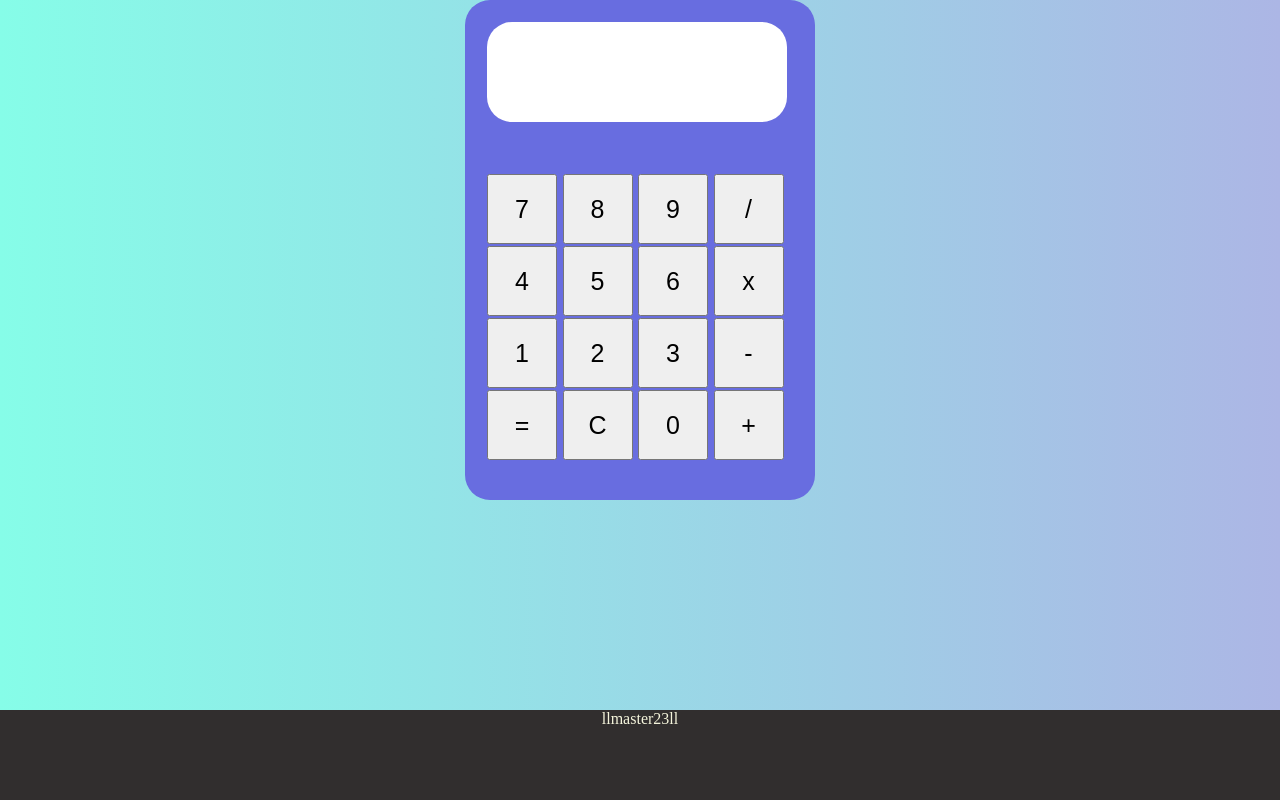
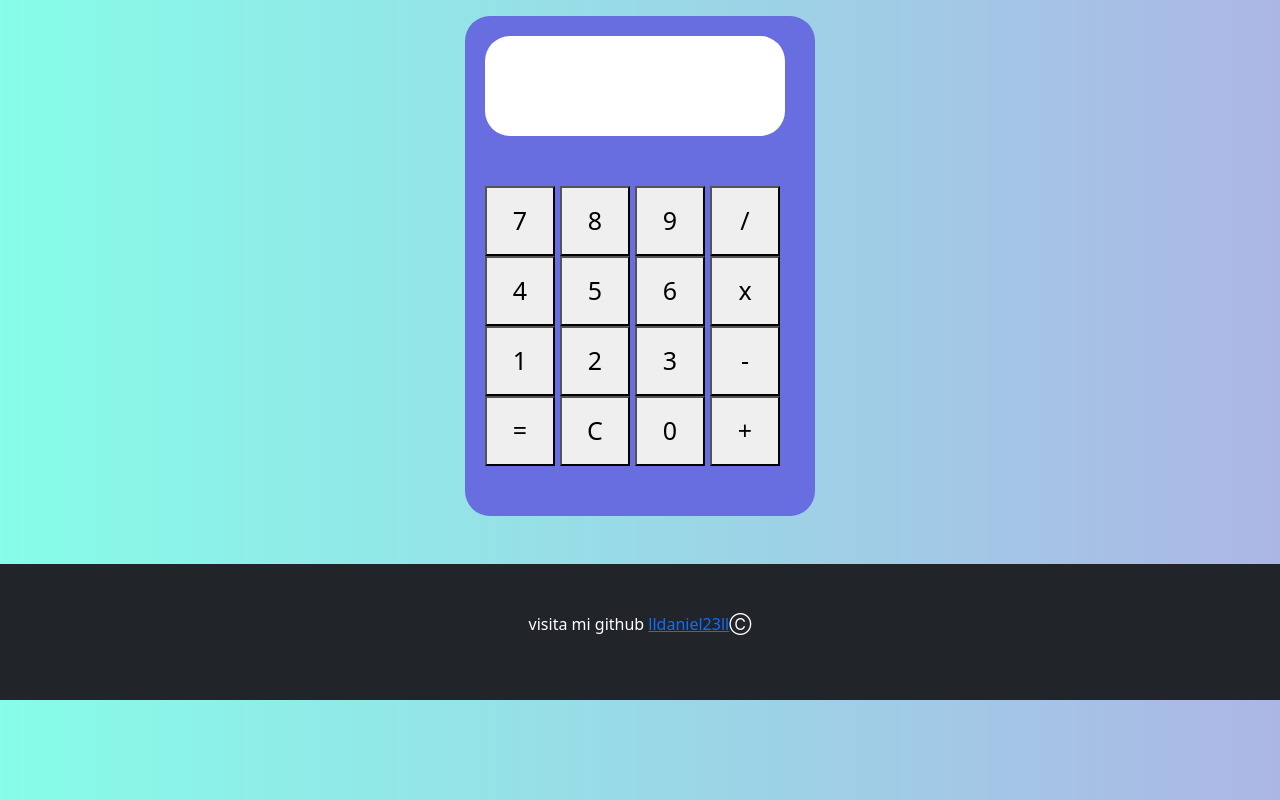
Before and after one commit to lldaniel23ll/calculadoraJS, a plain HTML site: page index.html in a window 1280 px wide. Drawn offline with nearby package versions, Linux system fonts and the light colour scheme.

Commit message:
actualizacion 16-11-2021

```diff
--- a/index.html
+++ b/index.html
@@ -7,9 +7,14 @@
     <title>Calculadora</title>
     <link rel="stylesheet" href="style.css">
     <link rel="icon" href="icon.png">
+    <link href="https://cdn.jsdelivr.net/npm/bootstrap@5.1.3/dist/css/bootstrap.min.css" rel="stylesheet"
+     integrity="sha384-1BmE4kWBq78iYhFldvKuhfTAU6auU8tT94WrHftjDbrCEXSU1oBoqyl2QvZ6jIW3" crossorigin="anonymous">
 </head>
 <body onload="init();">
-
+    <div class="container-fluid">
+        <div class="p-2">
+        </div>
+    </div>
     <table class="calculadora">
         <tr>
             <td colspan="4"><span id="resultado"></span></td>
@@ -39,8 +44,15 @@
             <td><button id="suma">+</button></td>
         </tr>
     </table>
-    <div class="footer">
-        llmaster23ll
+    <div class="container-fluid mt-5">
+        <div class="bg-dark text-white p-5 text-center row">
+                <p>
+                    <span>
+                        visita mi github
+                        <a href="https://github.com/lldaniel23ll/">lldaniel23ll</a>&#9400
+                    </span>
+                </p>
+        </div>
     </div>
     <script src="calculator.js"></script>
 </body>
--- a/style.css
+++ b/style.css
@@ -1,10 +1,17 @@
-body{
-    background: #acb6e5;  /* fallback for old browsers */
-    background: -webkit-linear-gradient(to right, #86fde8, #acb6e5);  /* Chrome 10-25, Safari 5.1-6 */
-    background: linear-gradient(to right, #86fde8, #acb6e5); /* W3C, IE 10+/ Edge, Firefox 16+, Chrome 26+, Opera 12+, Safari 7+ */
-
+body {
+  background: #acb6e5; /* fallback for old browsers */
+  background: -webkit-linear-gradient(
+    to right,
+    #86fde8,
+    #acb6e5
+  ); /* Chrome 10-25, Safari 5.1-6 */
+  background: linear-gradient(
+    to right,
+    #86fde8,
+    #acb6e5
+  ); /* W3C, IE 10+/ Edge, Firefox 16+, Chrome 26+, Opera 12+, Safari 7+ */
 }
-.calculadora{
+.calculadora {
   display: block;
   margin: 0 auto;
   padding: 20px;
@@ -14,29 +21,19 @@ body{
   border-radius: 25px;
 }
 
-.calculadora td button{
+.calculadora td button {
   display: block;
   width: 70px;
   height: 70px;
   font-size: 25px;
 }
 
-*{
+* {
   margin: 0px;
   padding: 0px;
 }
 
-.footer{
-    background-color: #312e2e;
-    width: 100%;
-    height: 90px;
-    text-align: center;
-    color: beige;
-    position: fixed;
-    bottom: 0;
-}
-
-#resultado{
+#resultado {
   display: block;
   text-align: center;
   font-size: 40px;
```
Lines whose indentation alone changed are shown as unchanged.
